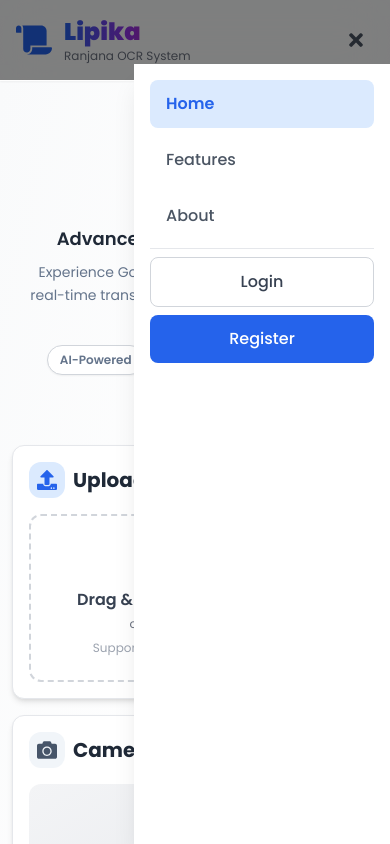
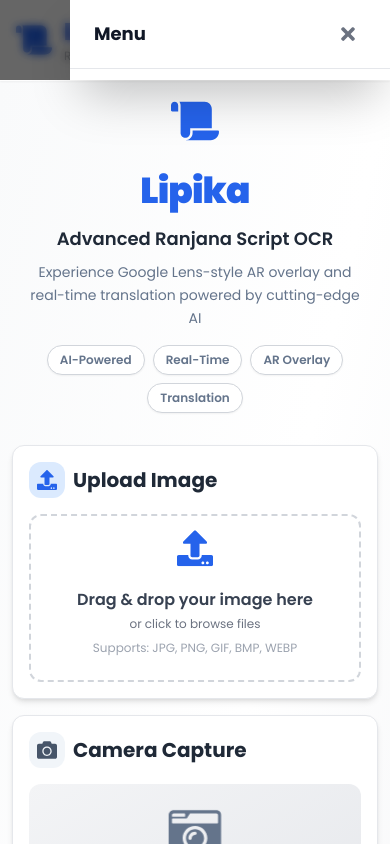
Before and after one commit to SajBajra/Final-Year-Project, a React app in the folder frontend/: page / in a window 390 px wide. Both pictures are taken after a click on the button "Toggle menu". Shown: the top 844 px of the page. Built offline with nearby package versions, Linux system fonts and the light colour scheme; the HTML template or start-up script is replaced by a standard one.

Commit message:
feat: Improve mobile slide-in menu with better animations and styling

```diff
--- a/frontend/src/components/Header.jsx
+++ b/frontend/src/components/Header.jsx
@@ -136,58 +136,96 @@
         <AnimatePresence>
           {mobileMenuOpen && (
             <>
-              {/* Overlay */}
+              {/* Overlay with backdrop blur */}
               <motion.div
                 initial={{ opacity: 0 }}
                 animate={{ opacity: 1 }}
                 exit={{ opacity: 0 }}
+                transition={{ duration: 0.2 }}
                 onClick={() => setMobileMenuOpen(false)}
-                className="fixed inset-0 bg-black bg-opacity-50 z-40 md:hidden"
+                className="fixed inset-0 bg-black/60 backdrop-blur-sm z-40 md:hidden"
               />
 
-              {/* Menu */}
+              {/* Menu - Slide from right with better styling */}
               <motion.nav
-                initial={{ x: '100%' }}
-                animate={{ x: 0 }}
-                exit={{ x: '100%' }}
-                transition={{ type: 'spring', damping: 25, stiffness: 200 }}
-                className="fixed top-16 right-0 h-[calc(100vh-4rem)] w-64 bg-white shadow-xl z-50 md:hidden overflow-y-auto"
+                initial={{ x: '100%', opacity: 0 }}
+                animate={{ x: 0, opacity: 1 }}
+                exit={{ x: '100%', opacity: 0 }}
+                transition={{
+                  type: 'spring',
+                  damping: 30,
+                  stiffness: 300,
+                  mass: 0.8
+                }}
+                className="fixed top-0 right-0 h-full w-80 max-w-[85vw] bg-white shadow-2xl z-50 md:hidden overflow-y-auto"
               >
-                <div className="p-4 space-y-2">
-                  {navItems.map((item) => (
+                {/* Menu Header */}
+                <div className="sticky top-0 bg-white border-b border-gray-200 px-6 py-4 flex items-center justify-between z-10">
+                  <h2 className="text-lg font-bold text-gray-900">Menu</h2>
+                  <button
+                    onClick={() => setMobileMenuOpen(false)}
+                    className="p-2 rounded-lg text-gray-500 hover:bg-gray-100 hover:text-gray-700 transition-colors"
+                    aria-label="Close menu"
+                  >
+                    <FaTimes className="text-xl" />
+                  </button>
+                </div>
+
+                {/* Menu Content */}
+                <div className="p-6 space-y-1">
+                  {/* Navigation Links */}
+                  {navItems.map((item, index) => (
+                    <motion.div
+                      key={item.path}
+                      initial={{ opacity: 0, x: 20 }}
+                      animate={{ opacity: 1, x: 0 }}
+                      transition={{ delay: index * 0.05, duration: 0.3 }}
+                    >
                       <Link
-                      key={item.path}
                         to={item.path}
                         onClick={() => setMobileMenuOpen(false)}
-                      className={`block px-4 py-3 rounded-lg font-medium transition-colors ${
+                        className={`flex items-center gap-3 px-4 py-3 rounded-xl font-medium transition-all ${
                           isActive(item.path)
-                          ? 'bg-blue-100 text-blue-600 font-semibold'
-                          : 'text-gray-600 hover:bg-gray-100'
+                            ? 'bg-gradient-to-r from-blue-50 to-purple-50 text-blue-600 font-semibold shadow-sm'
+                            : 'text-gray-700 hover:bg-gray-50 active:bg-gray-100'
                         }`}
                       >
-                      {item.label}
+                        <span className="text-lg">{item.label}</span>
                       </Link>
+                    </motion.div>
                   ))}
 
-                  <div className="border-t border-gray-200 my-4"></div>
+                  {/* Divider */}
+                  <div className="border-t border-gray-200 my-6"></div>
 
+                  {/* Auth Section */}
                   {isAuthenticated() ? (
-                    <div className="space-y-2">
+                    <motion.div
+                      initial={{ opacity: 0, y: 10 }}
+                      animate={{ opacity: 1, y: 0 }}
+                      transition={{ delay: 0.2 }}
+                      className="space-y-2"
+                    >
                       {isAdmin() && (
                         <button
                           onClick={() => {
                             navigate('/admin');
                             setMobileMenuOpen(false);
                           }}
-                          className="w-full flex items-center gap-3 px-4 py-3 rounded-lg text-gray-600 hover:bg-gray-100 transition-colors"
+                          className="w-full flex items-center gap-3 px-4 py-3 rounded-xl text-gray-700 hover:bg-purple-50 hover:text-purple-600 transition-all active:scale-95"
                         >
-                          <FaCog />
-                          <span>Admin Dashboard</span>
+                          <FaCog className="text-lg" />
+                          <span className="font-medium">Admin Dashboard</span>
                         </button>
                       )}
-                      <div className="flex items-center gap-3 px-4 py-3 bg-primary-50 rounded-lg">
+                      <div className="flex items-center gap-3 px-4 py-3 bg-gradient-to-r from-primary-50 to-blue-50 rounded-xl border border-primary-100">
+                        <div className="p-2 bg-primary-100 rounded-lg">
                           <FaUser className="text-primary-600" />
-                        <span className="text-sm font-medium text-primary-700">{user?.username}</span>
+                        </div>
+                        <div className="flex-1">
+                          <p className="text-xs text-gray-500">Logged in as</p>
+                          <p className="text-sm font-semibold text-primary-700">{user?.username}</p>
+                        </div>
                       </div>
                       <button
                         onClick={() => {
@@ -195,29 +233,34 @@
                           navigate('/');
                           setMobileMenuOpen(false);
                         }}
-                        className="w-full flex items-center gap-3 px-4 py-3 rounded-lg text-red-600 hover:bg-red-50 transition-colors"
+                        className="w-full flex items-center gap-3 px-4 py-3 rounded-xl text-red-600 hover:bg-red-50 transition-all active:scale-95 font-medium"
                       >
-                        <FaSignOutAlt />
+                        <FaSignOutAlt className="text-lg" />
                         <span>Logout</span>
                       </button>
-                    </div>
+                    </motion.div>
                   ) : (
-                    <div className="space-y-2">
+                    <motion.div
+                      initial={{ opacity: 0, y: 10 }}
+                      animate={{ opacity: 1, y: 0 }}
+                      transition={{ delay: 0.2 }}
+                      className="space-y-3"
+                    >
                       <Link
                         to="/login"
                         onClick={() => setMobileMenuOpen(false)}
-                        className="block px-4 py-3 rounded-lg border border-gray-300 text-center font-medium text-gray-700 hover:bg-gray-50 transition-colors"
+                        className="block w-full px-4 py-3 rounded-xl border-2 border-gray-300 text-center font-medium text-gray-700 hover:bg-gray-50 hover:border-gray-400 transition-all active:scale-95"
                       >
                         Login
                       </Link>
                       <Link
                         to="/register"
                         onClick={() => setMobileMenuOpen(false)}
-                        className="block px-4 py-3 rounded-lg bg-primary-600 text-white text-center font-medium hover:bg-primary-700 transition-colors"
+                        className="block w-full px-4 py-3 rounded-xl bg-gradient-to-r from-primary-600 to-purple-600 text-white text-center font-semibold hover:from-primary-700 hover:to-purple-700 transition-all active:scale-95 shadow-lg"
                       >
                         Register
                       </Link>
-                    </div>
+                    </motion.div>
                   )}
                 </div>
               </motion.nav>
```
Lines whose indentation alone changed are shown as unchanged.
